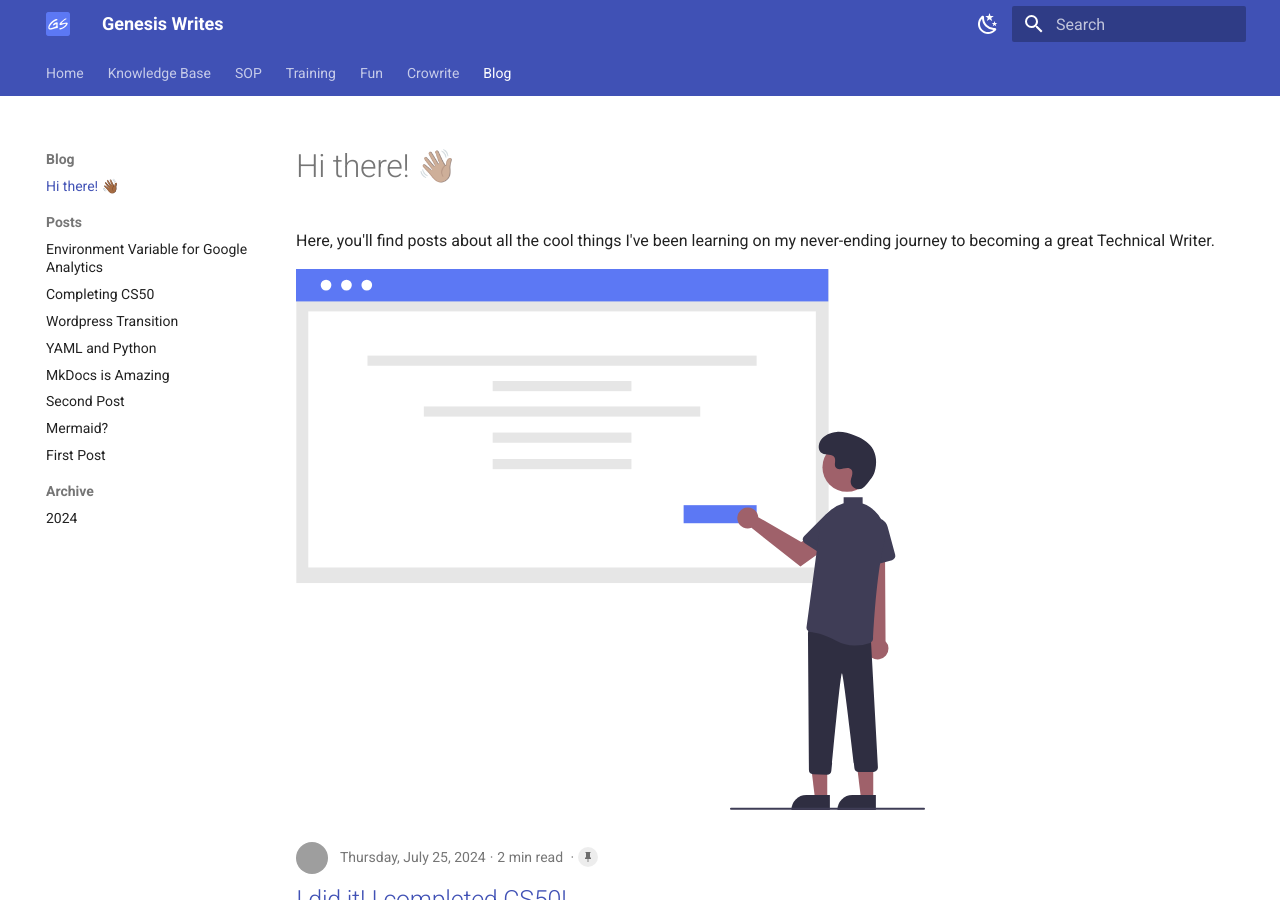
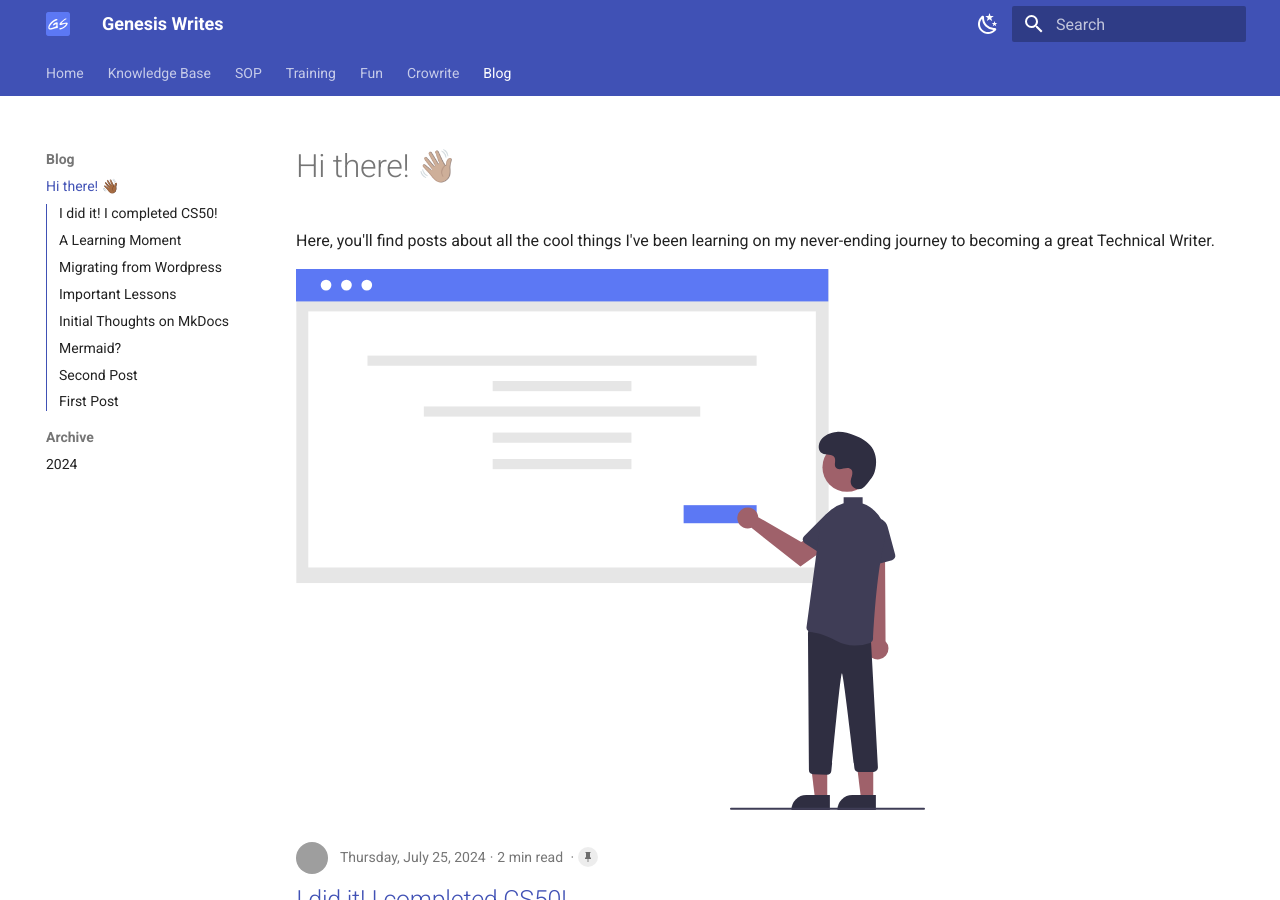
Before and after one commit to genesis-writing/gen-tech-writing-portfolio-and-blog-v2, an MkDocs documentation site: the page built from docs/blog/index.md, in a window 1280 px wide and 900 px high. Built offline with MkDocs 1.6.1 and Material for MkDocs 9.7.7, drawn with Linux system fonts in a browser that asks for light colours; grey boxes are pictures that could not be loaded.

Commit message:
Add blog toc
Fix additional stylesheet path

```diff
--- a/mkdocs.yml
+++ b/mkdocs.yml
@@ -14,7 +14,7 @@ theme:
 
   # Customize theme even further
   extra_css:
-    - extra.css
+    - stylesheets/extra.css
 
   palette:
     # Palette toggle for light mode
@@ -91,6 +91,8 @@ plugins:
       post_date_format: full
       # Display reading time of a post
       post_readtime: true
+      # Display post titles in a table of contents
+      blog_toc: true
   - tags:
       # Tag index, makes each tag clickable
       tags_file: tags.md
@@ -202,12 +204,3 @@ nav:
   # Blog posts
   - Blog:
     - blog/index.md
-    - Posts:
-      - Environment Variable for Google Analytics: blog/posts/2024-09-26-eigth-blog-post.md
-      - Completing CS50: blog/posts/2024-07-25-seventh-blog-post.md
-      - Wordpress Transition: blog/posts/2024-07-09-sixth-blog-post.md
-      - YAML and Python: blog/posts/2024-07-08-fifth-blog-post.md
-      - MkDocs is Amazing: blog/posts/2024-07-07-fourth-blog-post.md
-      - Second post: blog/posts/2024-07-04-second-blog-post.md
-      - Mermaid?: blog/posts/2024-07-05-third-blog-post.md
-      - First post: blog/posts/2024-07-03-first-blog-post.md
```
